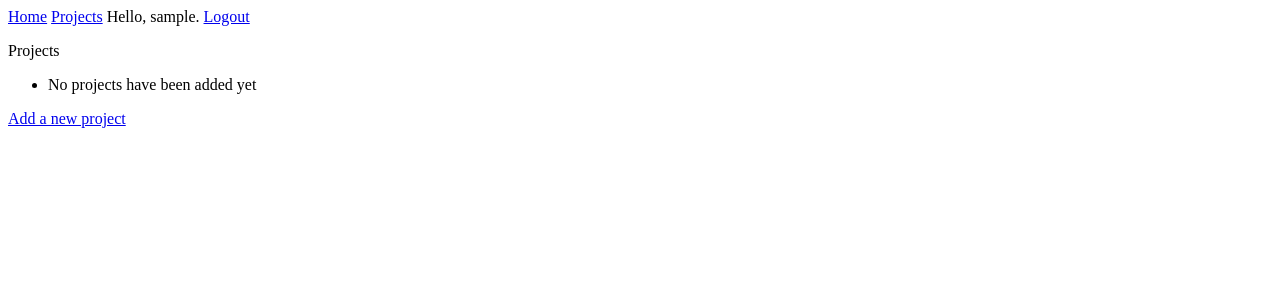
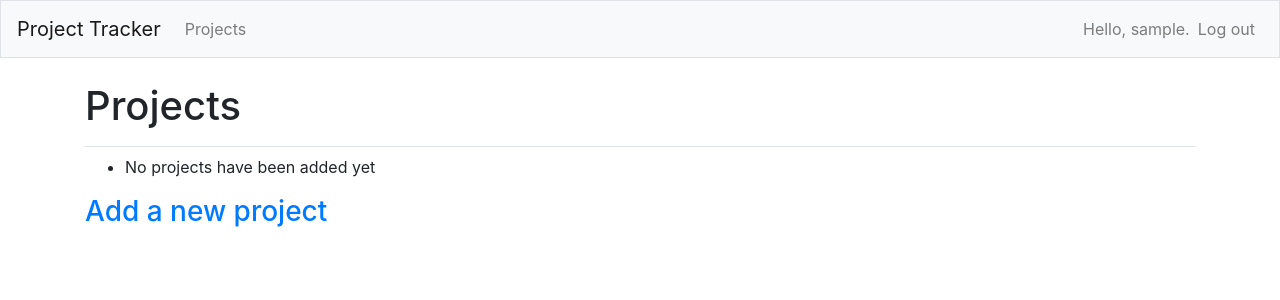
Before and after one commit to Brainece/project-tracker, a Django app: page /projects/ in a window 1280 px wide. Shown: the top 300 px of the page. Run offline with Django 3.2, Linux system fonts and the light colour scheme; the visitor is signed in with stand-in values (Sample User, id 1); data that the repository does not hold is empty; some libraries are stand-ins or nearby versions.

Commit message:
Added styling modifications to the templates

```diff
--- a/projectTracker/settings.py
+++ b/projectTracker/settings.py
@@ -37,6 +37,9 @@ INSTALLED_APPS = [
     'django.contrib.sessions',
     'django.contrib.messages',
     'django.contrib.staticfiles',
+
+    # Thirdparty apps
+    'bootstrap4',
 
     # My Apps
     'projects',
--- a/projects/templates/projects/base.html
+++ b/projects/templates/projects/base.html
@@ -1,4 +1,4 @@
-<p>
+<!--<p>
     <a href="{%url 'projects:index' %}">Home</a>
     <a href="{% url 'projects:projects'%}">Projects</a>
     {% if user.is_authenticated %}
@@ -9,4 +9,60 @@
     {% endif %}
 </p>
 
-{% block content %} {% endblock content %}
+-->
+
+{% load bootstrap4 %}
+<!doctype html>
+<html lang="en">
+    <head>
+        <neta charset="utf-8" />
+        <nmeta name="viewport" content="width=device-width, initial-scale=1, shrink-to-fit=no"/>
+
+        <title>Project Tracker</title>
+
+        {% bootstrap_css %}
+        {% bootstrap_javascript jquery='full'%}
+    </head>
+
+    <body>
+        <nav class="navbar navbar-expand-md navbar-light bg-light mb-4 border">
+            <a class="navbar-brand" href="{%url 'projects:index'%}">Project Tracker</a>
+
+            <button class="navbar-toggler" type="button" data-toggle="collapse"
+            data-target="#navbarCollapse" aria-controls="navbarCollapse"
+            aria-expanded="false" arial-label="Toggle navigation">
+            <span class="navbar-toggler-icon"></span></button>
+
+            <div class="collapse navbar-collapse" id="navbarCollapse">
+                <ul class="navbar-nav mr-auto">
+                    <li class="nav-item>">
+                        <a class="nav-link" href="{%url 'projects:projects'%}">Projects</a>
+                    </li>
+                </ul>
+                <ul class="navbar-nav ml-auto">
+                    {% if user.is_authenticated %}
+                    <li class="nav-item">
+                        <span class="navbar-text">Hello, {{ user.username }}.</span>
+                    </li>
+                    <li class="nav-item">
+                        <a class="nav-link" href="{% url 'users:logout'%}">Log out</a>
+                    </li>
+                    {% else %}
+                    <li class="nav-item">
+                        <a class="nav-link" href="{% url 'users:login'%}">Login</a>
+                    </li>
+                    {% endif %}
+                </ul>
+            </div>
+        </nav>
+        <main role="main" class="container">
+            <div class="pb-2 mb-2 border-bottom">
+                {% block page_header%}{%endblock page_header %}
+            </div>
+            <div>
+                {%block content%}{%endblock content%}
+            </div>
+        </main>
+
+    </body>
+</html>
--- a/projects/templates/projects/project.html
+++ b/projects/templates/projects/project.html
@@ -1,7 +1,10 @@
 {% extends 'projects/base.html' %}
 
+{% block page_header%}
+  <p>Project: {{ project }}</p>
+{%endblock page_header%}
+
 {% block content %}
-  <p>Project: {{ project }}</p>
 
   <p>Tasks: </p>
   <p>
--- a/projects/templates/projects/projects.html
+++ b/projects/templates/projects/projects.html
@@ -1,19 +1,21 @@
 {% extends 'projects/base.html' %}
+{%block page_header%}
+  <h1>Projects</h1>
+{%endblock page_header%}
 
 {%block content%}
-<p>Projects</p>
 
 <ul>
     {% for project in projects %}
-      <li>
+      <li><h3>
         <a href="{% url 'projects:project' project.id %}"> {{ project }}</a>
-      </li>
+      </h3></li>
     {% empty %}
      <li>No projects have been added yet</li>
     {% endfor %}
 </ul>
 
-<a href="{% url 'projects:new_project' %}">Add a new project</a>
+<h3><a href="{% url 'projects:new_project' %}">Add a new project</a></h3>
 
 
 {% endblock content %}
--- a/projects/views.py
+++ b/projects/views.py
@@ -21,7 +21,7 @@ def projects(request):
 def project(request, project_id):
     """Show a single project and list all its entries"""
     project = Project.objects.get(id=project_id)
-    if topic.owner != request.user:
+    if project.owner != request.user:
         raise Http404
     tasks = project.task_set.order_by("id")
     context = {
--- a/requirements.txt
+++ b/requirements.txt
@@ -1,2 +1,3 @@
 Django>=3.0,<4.0
 psycopg2>=2.8
+django-bootstrap4
--- a/users/templates/registration/login.html
+++ b/users/templates/registration/login.html
@@ -1,15 +1,16 @@
 {% extends 'projects/base.html' %}
+{% load bootstrap4 %}
 
 {% block content %}
   {% if form.errors %}
     <p>Your username and password didn't match. Please try again.</p>
   {% endif %}
 
-  <form method='post' action="{% url 'users:login' %}">
+  <form method='post' action="{% url 'users:login' %}" class="form">
     {% csrf_token %}
     {{ form.as_p }}
 
-    <button name="submit">Login</button>
+    <button name="submit" class="btn btn-primary">Login</button>
     <input type="hidden" name="next" value="{% url 'projects:index' %}"/>
   </form>
 {% endblock content %}
```
Also changed, not shown: base.html (added, +12 -0 lines), projects/templates/projects/index.html (+10 -0 lines).
